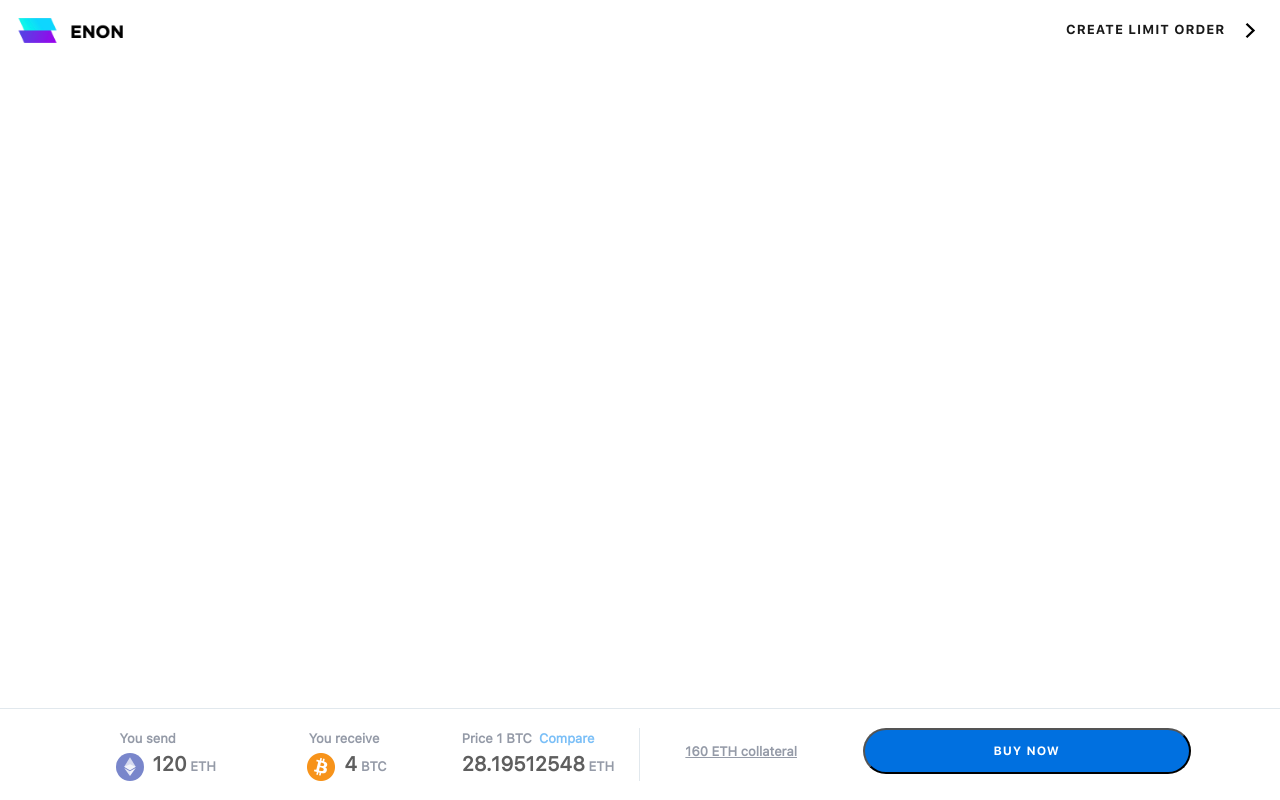
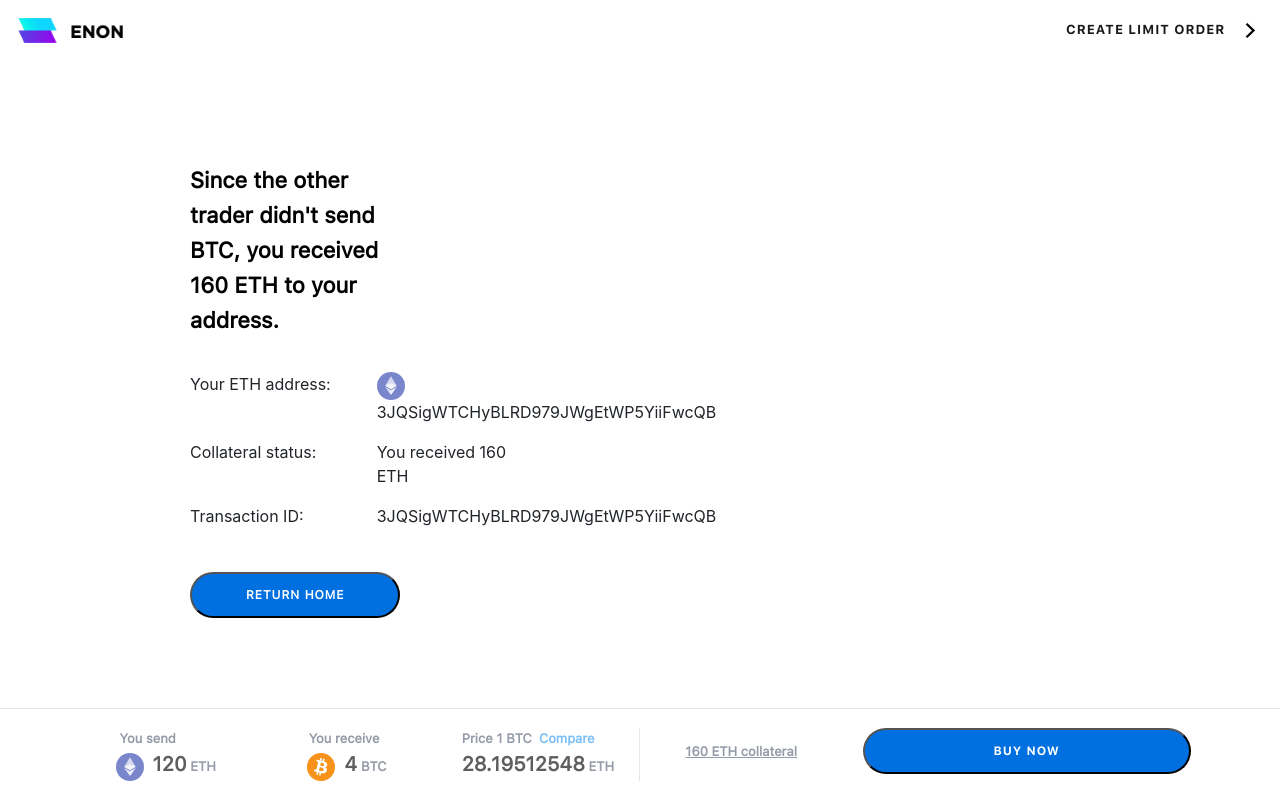
Before and after one commit to callmebi/enon-crosschain-ethereum-dex, a React (Create React App) app: page /orderfirst in a window 1280 px wide. Built offline with nearby package versions, Linux system fonts and the light colour scheme.

Commit message:
insert order page

```diff
--- a/public/index.html
+++ b/public/index.html
@@ -8,7 +8,7 @@
       content="width=device-width, initial-scale=1, shrink-to-fit=no"
     />
     <meta name="theme-color" content="#000000" />
-    <!-- <meta name="viewport" content="width=device-width, initial-scale=1"> -->
+    <meta name="viewport" content="width=device-width, initial-scale=1.1">
     <!--
       manifest.json provides metadata used when your web app is installed on a
       user's mobile device or desktop. See https://developers.google.com/web/fundamentals/web-app-manifest/
--- a/src/routes/App/App.js
+++ b/src/routes/App/App.js
@@ -6,6 +6,8 @@ import { BrowserRouter, Route, Switch } from 'react-router-dom';
 //import components
 import Header from '../../components/Header/Header.jsx';
 import Home from '../Home/Home.jsx';
+import BuyPage1 from '../BuyPage1/BuyPage1.jsx';
+import Orderfirst from '../Orderfirst/Orderfirst.jsx';
 import Footer from '../../components/Footer/Footer.jsx';
 import './App.scss';
 class App extends Component {
@@ -31,9 +33,9 @@ class App extends Component {
           <Header />
           <Switch>
             {/* <Route path="/about" component={About} />
-          <Route path="/services" component={Services} />
-          <Route path="/blog" component={Blog} />
-          <Route path="/contact" component={Contact} /> */}
+          <Route path="/services" component={Services} /> */}
+          <Route path="/orderfirst" component={Orderfirst} />
+          <Route path="/buypage1" component={BuyPage1} />
             <Route path={["/", "/home"]} exact component={Home} />
             {/* <Route component={NotFound} /> */}
           </Switch>
--- /dev/null
+++ b/src/routes/BuyPage1/BuyPage1.jsx
@@ -0,0 +1,19 @@
+//import packages
+import React, { Component } from 'react';
+import { Container, Row } from 'react-bootstrap';
+
+//import componets
+import BuyPage1Top from './BuyPage1Top/BuyPage1Top.jsx';
+import BuyPage1Bottom from './BuyPage1Bottom/BuyPage1Bottom.jsx';
+export default class BuyPage1 extends Component {
+    render() {
+        return (
+            <Container>
+                <Row>
+                    <BuyPage1Bottom />
+                    <BuyPage1Top />
+                </Row>
+            </Container>
+        )
+    }
+}
--- /dev/null
+++ b/src/routes/BuyPage1/BuyPage1Bottom/BuyPage1Bottom.jsx
@@ -0,0 +1,11 @@
+import React, { Component } from 'react'
+
+export default class BuyPage1Bottom extends Component {
+  render() {
+    return (
+      <div>
+
+      </div>
+    )
+  }
+}
--- /dev/null
+++ b/src/routes/BuyPage1/BuyPage1Top/BuyPage1Top.jsx
@@ -0,0 +1,11 @@
+import React, { Component } from 'react'
+
+export default class BuyPage1Top extends Component {
+  render() {
+    return (
+      <div>
+
+      </div>
+    )
+  }
+}
--- /dev/null
+++ b/src/routes/Orderfirst/Orderfirst.jsx
@@ -0,0 +1,58 @@
+//import packages
+import React, { Component } from 'react';
+import { Container, Row, Col } from 'react-bootstrap';
+
+//import componets
+
+import EthImg from '../../assets/images/eth.svg';
+import './Orderfirst.scss';
+export default class Orderfirst extends Component {
+    render() {
+        return (
+            <Container fluid className="orderFirst">
+                <Row>
+                    <Col xs={3}>
+                        <h2>Since the other trader didn't send BTC, you received
+                            160 ETH to your address.
+                    </h2>
+                    </Col>
+                </Row>
+                <Row>
+                    <Col xs={2}>
+                        <p>Your ETH address:</p>
+                    </Col>
+                    <Col xs={2}>
+                        <p>
+                            <img src={EthImg} alt="" /> 3JQSigWTCHyBLRD979JWgEtWP5YiiFwcQB
+                        </p>
+                    </Col>
+                </Row>
+                <Row>
+                    <Col xs={2}>
+                        <p>Collateral status:</p>
+                    </Col>
+                    <Col xs={2}>
+                        <p>
+                            You received 160 ETH
+                        </p>
+                    </Col>
+                </Row>
+                <Row>
+                    <Col xs={2}>
+                        <p>Transaction ID:</p>
+                    </Col>
+                    <Col xs={2}>
+                        <p>
+                            3JQSigWTCHyBLRD979JWgEtWP5YiiFwcQB
+                        </p>
+                    </Col>
+                </Row>
+                <Row>
+                    <Col xs={12}>
+                        <button>return home</button>
+                    </Col>
+                </Row>
+            </Container>
+        )
+    }
+}
--- /dev/null
+++ b/src/routes/Orderfirst/Orderfirst.scss
@@ -0,0 +1,35 @@
+.orderFirst{
+    text-align: left;
+    padding-top: 102px!important;
+    padding-bottom: 47px!important;
+    padding-left: 190px!important;
+    h2 {
+        margin-bottom: 35px;
+        color: #000;
+        font-size: 22px;
+        line-height: 35px;
+        font-weight: 700;
+        text-align: left;
+        padding-right: 24px;
+        font-family: "MySoRegular";
+        font-weight: 600;
+    }
+    p {
+        font-size: 16px;
+    }
+    button{
+        padding: 12px 54px;
+        border-radius: 89px;
+        background-color: #0070e0;
+        color: #fff;
+        font-size: 12px;
+        font-weight: 600;
+        letter-spacing: 1px;
+        text-transform: uppercase;
+        margin-top: 28px;
+        line-height: inherit;
+        text-decoration: none;
+        cursor: pointer;
+        font-family: "MySoRegular";
+    }
+}
```
